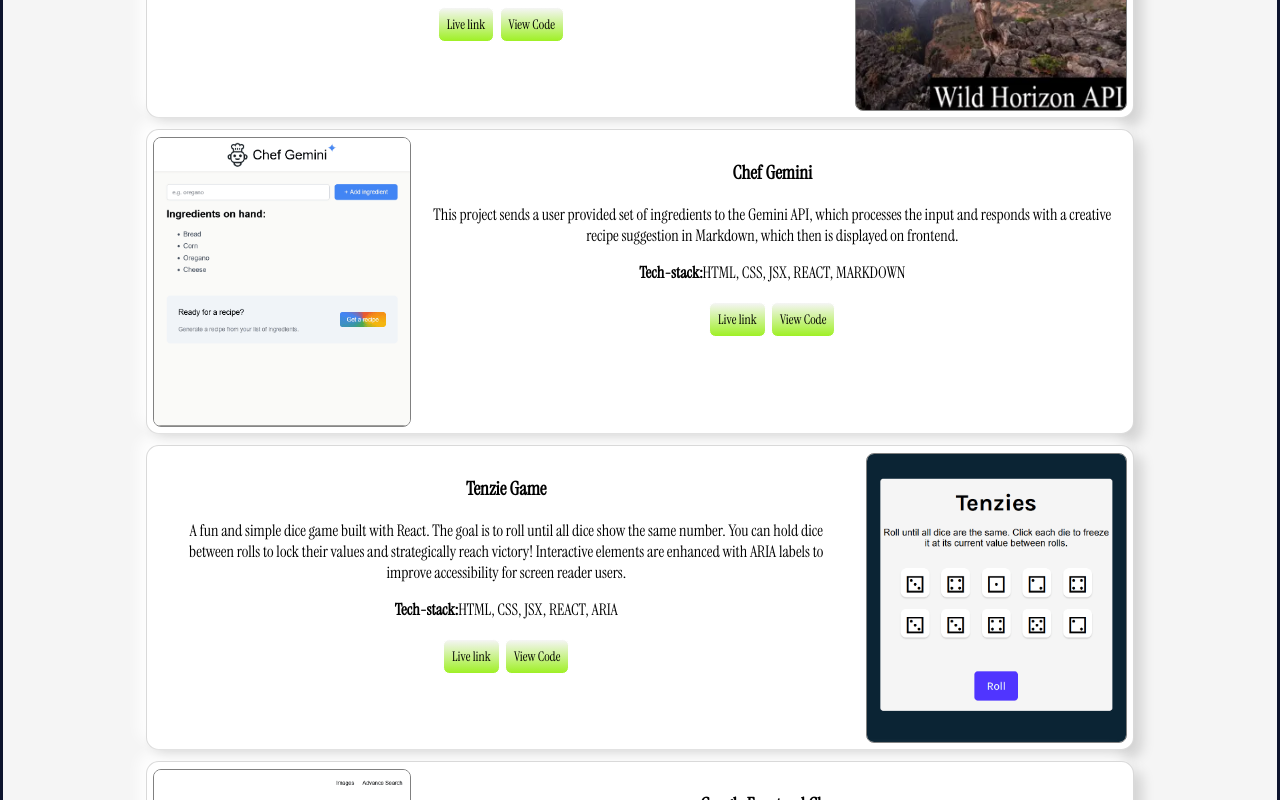
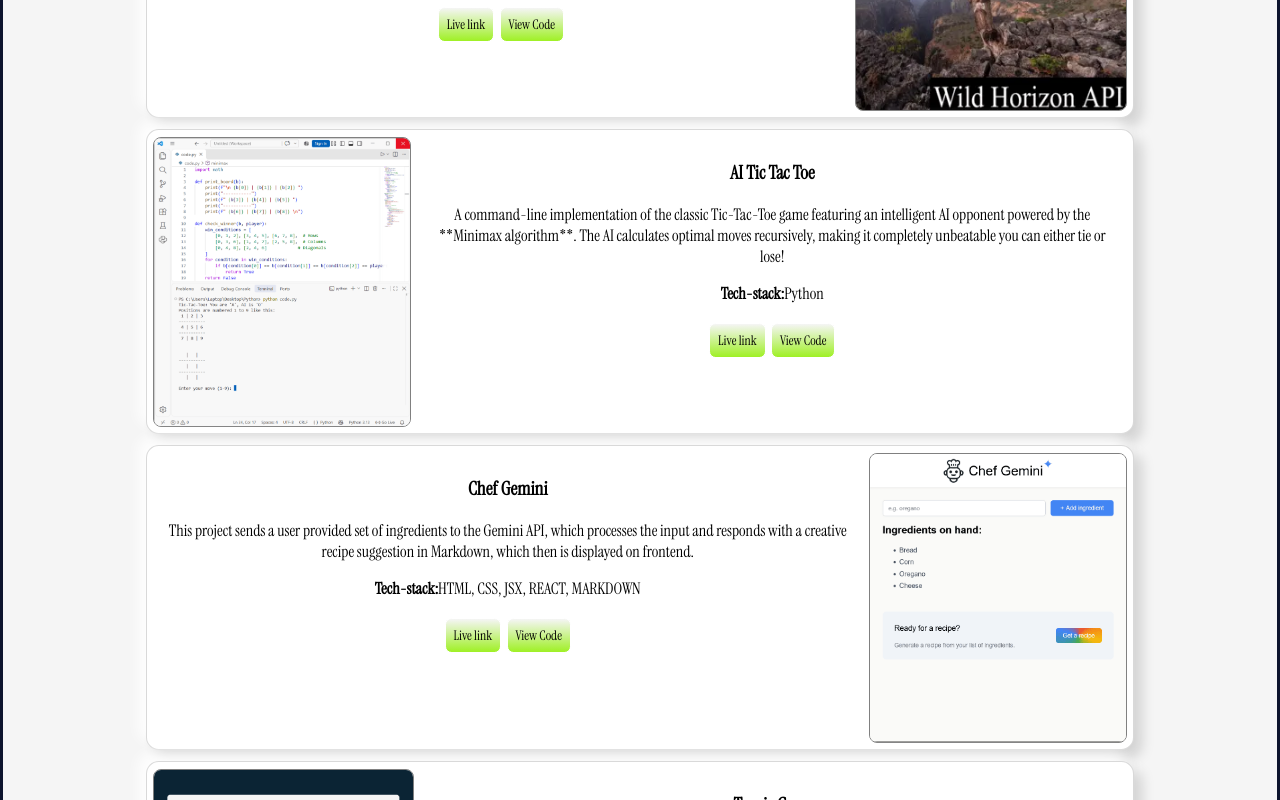
Before and after one commit to DeepakSingh9999/Portfolio, a React (Vite) app: page / in a window 1280 px wide. Shown: the part 2380-3180 px from the top of the page. Built offline with nearby package versions, Linux system fonts and the light colour scheme; no server answers.

Commit message:
Update projects.jsx

```diff
--- a/src/assets/components/projects.jsx
+++ b/src/assets/components/projects.jsx
@@ -1,9 +1,10 @@
 import projectLink1 from '../images/project-van.png'
 import projectLink2 from '../images/project-horizon.webp'
-import projectLink3 from '../images/project-chef.png'
-import projectLink4 from '../images/project-tenzie.png'
-import projectLink5 from '../images/project-clone.png'
-import projectLink6 from '../images/project-journal.webp'
+import projectLink3 from '../images/project-ticTacToe.png'
+import projectLink4 from '../images/project-chef.png'
+import projectLink5 from '../images/project-tenzie.png'
+import projectLink6 from '../images/project-clone.png'
+import projectLink7 from '../images/project-journal.webp'
 
 
 export default function Projects(){
@@ -28,35 +29,44 @@ export default function Projects(){
         },
 
         {id: 3,
+            title: 'AI Tic Tac Toe',
+            image: `${projectLink3}`,
+            description: `A command-line implementation of the classic Tic-Tac-Toe game featuring an intelligent AI opponent powered by the **Minimax algorithm**. The AI calculates optimal moves recursively, making it completely unbeatable you can either tie or lose!`,
+            techStack: 'Python',
+            liveLink: '',
+            viewCode: 'https://github.com/DeepakSingh9999/AI'
+        },
+
+        {id: 4,
             title: 'Chef Gemini',
-            image: `${projectLink3}`,
+            image: `${projectLink4}`,
             description: 'This project sends a user provided set of ingredients to the Gemini API, which processes the input and responds with a creative recipe suggestion in Markdown, which then is displayed on frontend.',
             techStack: 'HTML, CSS, JSX, REACT, MARKDOWN',
             liveLink: 'https://chef-gemini-379n.vercel.app/',
             viewCode: 'https://github.com/DeepakSingh9999/Chef-Gemini'
         },
 
-        {id: 4,
+        {id: 5,
             title: 'Tenzie Game',
-            image: `${projectLink4}`,
+            image: `${projectLink5}`,
             description: 'A fun and simple dice game built with React. The goal is to roll until all dice show the same number. You can hold dice between rolls to lock their values and strategically reach victory! Interactive elements are enhanced with ARIA labels to improve accessibility for screen reader users.',
             techStack: 'HTML, CSS, JSX, REACT, ARIA',
             liveLink: 'https://tenzie-game-theta.vercel.app/',
             viewCode: 'https://github.com/DeepakSingh9999/Tenzie-Game'
         },
 
-        {id: 5,
+        {id: 6,
             title: 'Google Frontend Clone',
-            image: `${projectLink5}`,
+            image: `${projectLink6}`,
             description: 'This project is a frontend-only clone of Google’s search interfaces. It replicates the design and functionality of Google Search, Google Image Search, Google Advanced Search.',
             techStack: 'HTML, CSS, JAVASCRIPT',
             liveLink: 'https://search-clone-drab.vercel.app/',
             viewCode: 'https://github.com/DeepakSingh9999/Search-Clone'
         },
 
-        {id: 6,
+        {id: 7,
             title: 'My Travel Journal',
-            image: `${projectLink6}`,
+            image: `${projectLink7}`,
             description: 'This React application uses arrays to store and manage a list of data items, and props to pass this data to child components for display. It showcases how to use these React features for efficient rendering of multiple elements, making it easy to dynamically manage data and structure.',
             techStack: 'HTML, CSS, JSX, REACT',
             liveLink: 'https://react-travel-journal-two.vercel.app/',
```
